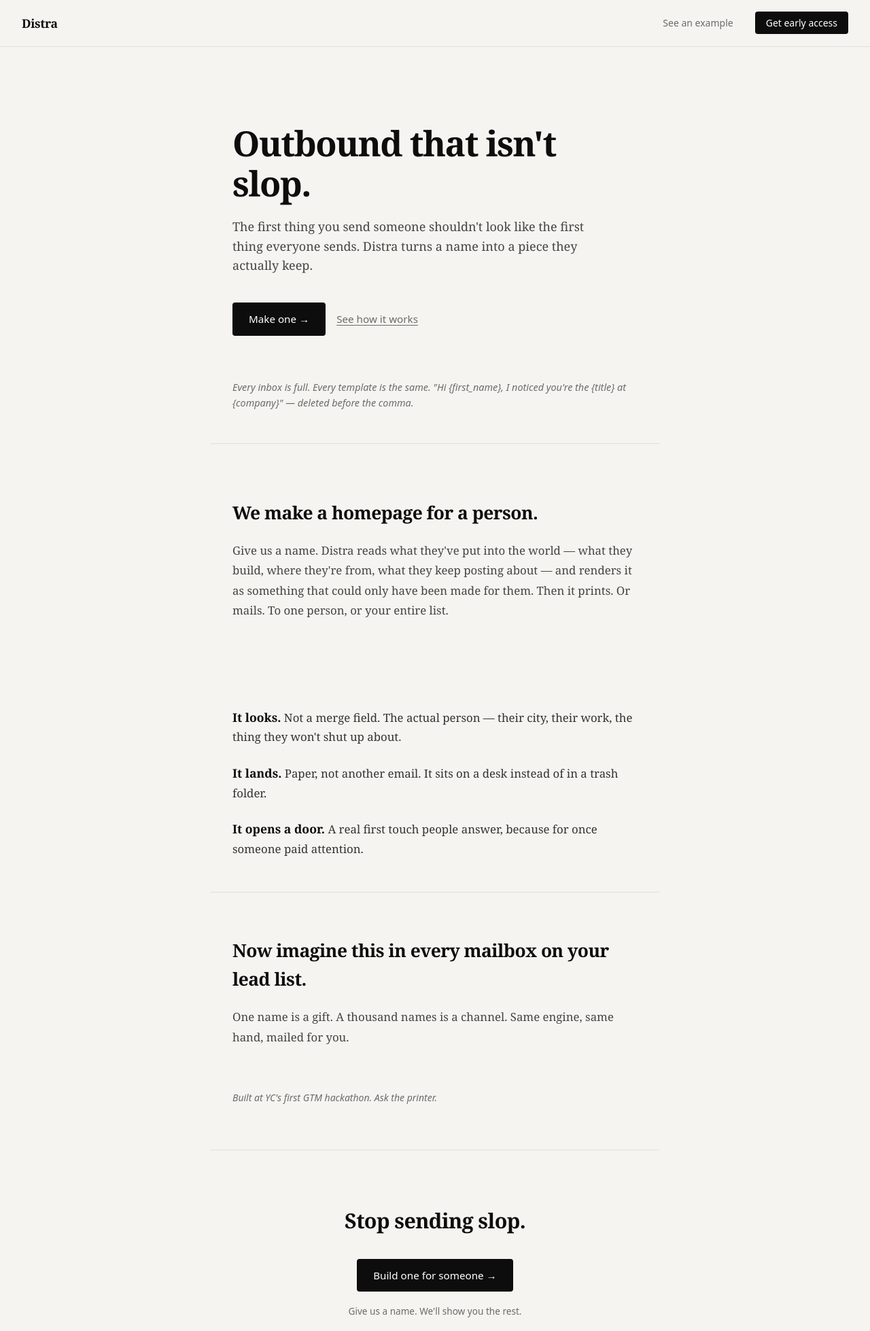
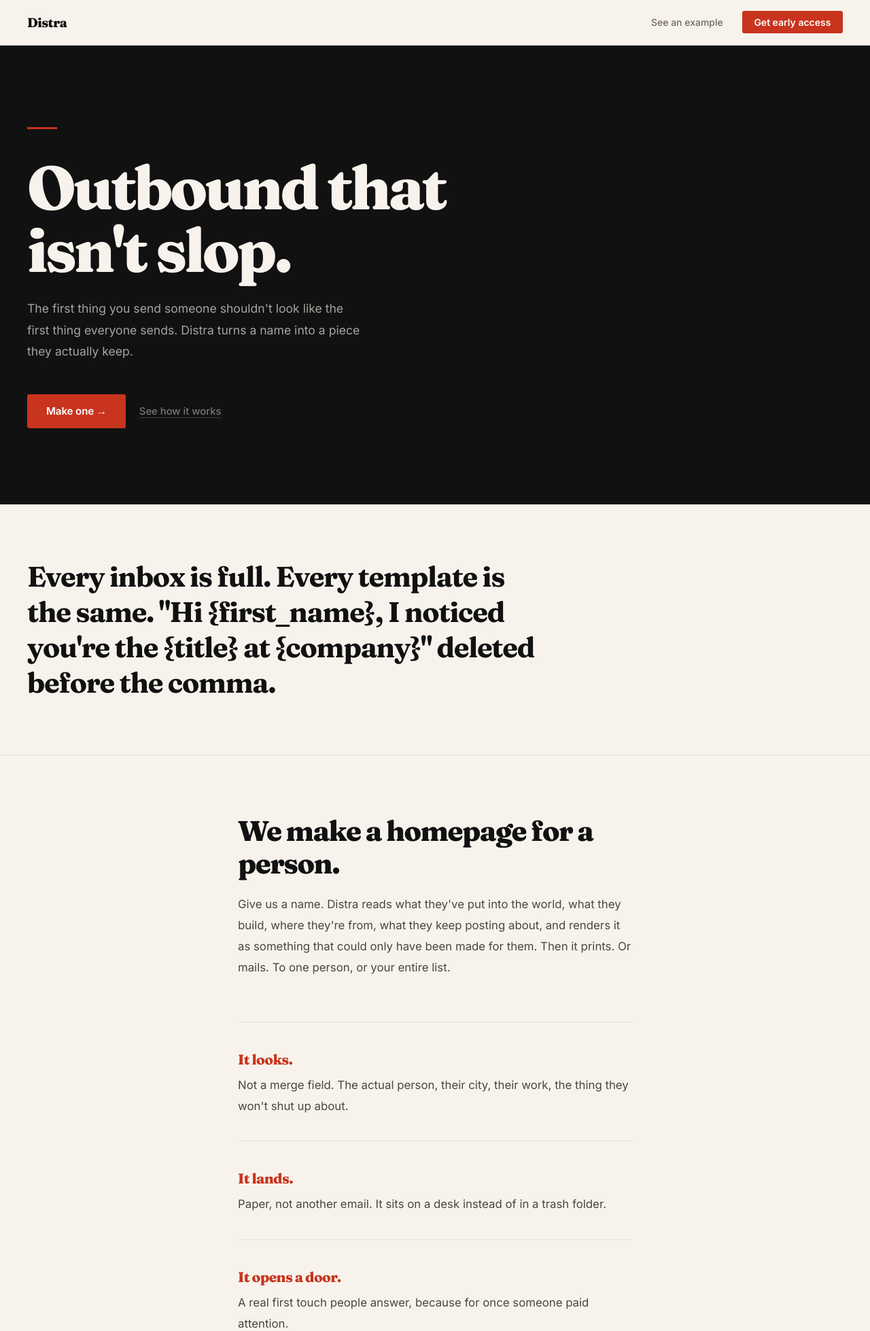
Before and after one commit to aidan-xyz/conjure2, a Flask app: page / in a window 1280 px wide. Shown: the top 1958 px of the page at 68% size. Run offline with Flask 3, Linux system fonts and the light colour scheme.

Commit message:
landing page edits

```diff
--- a/templates/index.html
+++ b/templates/index.html
@@ -4,238 +4,331 @@
     <meta charset="UTF-8" />
     <meta name="viewport" content="width=device-width, initial-scale=1.0" />
     <title>Distra — Outbound that isn't slop.</title>
+    <link rel="preconnect" href="https://fonts.googleapis.com" />
+    <link rel="preconnect" href="https://fonts.gstatic.com" crossorigin />
+    <link href="https://fonts.googleapis.com/css2?family=Fraunces:ital,opsz,wght@0,9..144,700;0,9..144,800;1,9..144,400&family=Inter:wght@400;500;600&display=swap" rel="stylesheet" />
     <style>
         *, *::before, *::after { box-sizing: border-box; margin: 0; padding: 0; }
 
         :root {
-            --black: #0d0d0d;
-            --off-white: #f5f4f0;
-            --mid: #6b6b6b;
-            --ink: #1a1a1a;
+            --cream: #f7f3ec;
+            --ink:   #111111;
+            --red:   #c8341e;
+            --mid:   #706860;
         }
 
+        html { scroll-behavior: smooth; }
+
         body {
-            font-family: "Georgia", serif;
-            background: var(--off-white);
+            font-family: "Inter", system-ui, sans-serif;
+            background: var(--cream);
             color: var(--ink);
             line-height: 1.6;
+            -webkit-font-smoothing: antialiased;
         }
 
         /* NAV */
         nav {
+            position: sticky;
+            top: 0;
+            z-index: 100;
+            background: var(--cream);
+            border-bottom: 1px solid rgba(0,0,0,0.09);
             display: flex;
             align-items: center;
             justify-content: space-between;
-            padding: 1.25rem 2rem;
-            border-bottom: 1px solid #e0dfd9;
+            padding: 1.1rem 2.5rem;
         }
 
         .nav-logo {
-            font-size: 1.1rem;
-            font-weight: 700;
-            letter-spacing: -0.02em;
-            color: var(--black);
+            font-family: "Fraunces", serif;
+            font-size: 1.2rem;
+            font-weight: 800;
+            letter-spacing: -0.03em;
+            color: var(--ink);
             text-decoration: none;
         }
 
         .nav-links {
             display: flex;
-            gap: 2rem;
+            gap: 1.75rem;
             align-items: center;
             list-style: none;
         }
 
         .nav-links a {
-            font-family: system-ui, sans-serif;
             font-size: 0.875rem;
+            font-weight: 500;
             color: var(--mid);
             text-decoration: none;
+            transition: color 0.15s;
         }
 
-        .nav-links a:hover { color: var(--black); }
+        .nav-links a:hover { color: var(--ink); }
 
         .nav-links .btn-nav {
-            background: var(--black);
-            color: #fff;
-            padding: 0.45rem 1rem;
-            border-radius: 4px;
+            background: var(--red);
+            color: #fff !important;
+            padding: 0.5rem 1.1rem;
+            border-radius: 3px;
+            font-weight: 600;
+            transition: background 0.15s;
         }
 
-        .nav-links .btn-nav:hover { background: #333; color: #fff; }
+        .nav-links .btn-nav:hover { background: #a82a14; }
 
-        /* SECTIONS */
+        /* BASE SECTION — narrow sections use this */
         section {
+            padding: 5rem 2.5rem;
+        }
+
+        .what,
+        .beats,
+        .proof,
+        .closer {
             max-width: 660px;
             margin: 0 auto;
-            padding: 5rem 2rem;
         }
 
-        /* HERO */
-        .hero { padding-top: 7rem; padding-bottom: 4rem; }
+        /* HERO — full-width dark */
+        .hero {
+            background: var(--ink);
+            padding: 7.5rem 2.5rem 7rem;
+        }
+
+        .hero::before {
+            content: '';
+            display: block;
+            width: 44px;
+            height: 3px;
+            background: var(--red);
+            margin-bottom: 2.5rem;
+        }
 
         .hero h1 {
-            font-size: clamp(2.2rem, 5vw, 3.2rem);
-            font-weight: 700;
-            letter-spacing: -0.03em;
-            line-height: 1.15;
-            color: var(--black);
-            margin-bottom: 1.25rem;
+            font-family: "Fraunces", serif;
+            font-size: clamp(3.2rem, 7vw, 5.75rem);
+            font-weight: 800;
+            letter-spacing: -0.045em;
+            line-height: 1.03;
+            color: var(--cream);
+            max-width: 720px;
+            margin-bottom: 1.5rem;
         }
 
         .hero p {
-            font-size: 1.125rem;
-            color: #444;
-            max-width: 520px;
-            margin-bottom: 2.5rem;
+            font-size: 1.1rem;
+            color: rgba(247,243,236,0.65);
+            max-width: 500px;
+            line-height: 1.78;
+            margin-bottom: 3rem;
         }
 
-        .btn-group { display: flex; gap: 1rem; align-items: center; flex-wrap: wrap; }
+        .btn-group {
+            display: flex;
+            gap: 1.25rem;
+            align-items: center;
+            flex-wrap: wrap;
+        }
 
         .btn-primary {
-            background: var(--black);
+            background: var(--red);
             color: #fff;
-            padding: 0.75rem 1.5rem;
-            border-radius: 4px;
-            font-family: system-ui, sans-serif;
+            padding: 0.8rem 1.75rem;
+            border-radius: 3px;
             font-size: 0.95rem;
+            font-weight: 600;
             text-decoration: none;
+            letter-spacing: -0.01em;
             transition: background 0.15s;
         }
 
-        .btn-primary:hover { background: #333; }
+        .btn-primary:hover { background: #a82a14; }
 
         .btn-secondary {
-            font-family: system-ui, sans-serif;
-            font-size: 0.95rem;
-            color: var(--mid);
+            font-size: 0.925rem;
+            font-weight: 500;
+            color: rgba(247,243,236,0.45);
             text-decoration: underline;
-            text-underline-offset: 3px;
+            text-underline-offset: 4px;
+            text-decoration-color: rgba(247,243,236,0.2);
+            transition: color 0.15s;
         }
 
-        .btn-secondary:hover { color: var(--black); }
+        .btn-secondary:hover {
+            color: rgba(247,243,236,0.85);
+            text-decoration-color: rgba(247,243,236,0.45);
+        }
 
-        /* PROBLEM LINE */
+        /* PROBLEM — full-width interlude */
         .problem {
-            padding-top: 0;
-            padding-bottom: 3rem;
-            border-bottom: 1px solid #e0dfd9;
+            background: var(--cream);
+            border-top: none;
+            border-bottom: 1px solid rgba(0,0,0,0.08);
+            padding: 5rem 2.5rem;
         }
 
         .problem p {
-            font-family: system-ui, sans-serif;
-            font-size: 0.9rem;
-            color: var(--mid);
-            font-style: italic;
+            font-family: "Fraunces", serif;
+            font-size: clamp(1.6rem, 3.5vw, 2.6rem);
+            font-weight: 700;
+            letter-spacing: -0.03em;
+            line-height: 1.25;
+            color: var(--ink);
+            max-width: 760px;
         }
 
         /* WHAT IT IS */
+        .what {
+            padding-top: 5.5rem;
+            padding-bottom: 4rem;
+        }
+
         .what h2 {
-            font-size: 1.65rem;
-            font-weight: 700;
-            letter-spacing: -0.02em;
+            font-family: "Fraunces", serif;
+            font-size: clamp(1.85rem, 3.5vw, 2.6rem);
+            font-weight: 800;
+            letter-spacing: -0.035em;
+            line-height: 1.15;
+            color: var(--ink);
             margin-bottom: 1.25rem;
-            color: var(--black);
         }
 
         .what p {
             font-size: 1.05rem;
-            color: #444;
-            line-height: 1.75;
+            color: #4a4540;
+            line-height: 1.85;
         }
 
         /* THREE BEATS */
-        .beats { padding-top: 3rem; padding-bottom: 3rem; }
+        .beats {
+            padding-top: 0;
+            padding-bottom: 5rem;
+        }
 
         .beats ul {
             list-style: none;
-            display: flex;
-            flex-direction: column;
-            gap: 1.5rem;
+            border-top: 1px solid rgba(0,0,0,0.1);
         }
 
         .beats li {
+            padding: 2.25rem 0;
+            border-bottom: 1px solid rgba(0,0,0,0.08);
             font-size: 1.05rem;
-            color: #333;
-            line-height: 1.7;
+            color: #4a4540;
+            line-height: 1.82;
         }
 
         .beats li strong {
-            color: var(--black);
-            font-size: 1.1rem;
+            font-family: "Fraunces", serif;
+            font-size: 1.3rem;
+            font-weight: 800;
+            letter-spacing: -0.03em;
+            color: var(--red);
+            display: block;
+            margin-bottom: 0.2rem;
         }
 
-        /* SCALE */
+        /* SCALE — full-width dark */
         .scale {
-            border-top: 1px solid #e0dfd9;
-            padding-top: 4rem;
-            padding-bottom: 4rem;
+            background: var(--ink);
+            text-align: center;
+            padding: 6.5rem 2.5rem;
+        }
+
+        .scale::before {
+            content: '';
+            display: block;
+            width: 44px;
+            height: 3px;
+            background: var(--red);
+            margin: 0 auto 2.5rem;
         }
 
         .scale h2 {
-            font-size: 1.65rem;
-            font-weight: 700;
-            letter-spacing: -0.02em;
-            margin-bottom: 1.25rem;
-            color: var(--black);
+            font-family: "Fraunces", serif;
+            font-size: clamp(1.85rem, 3.5vw, 2.6rem);
+            font-weight: 800;
+            letter-spacing: -0.035em;
+            line-height: 1.18;
+            color: var(--cream);
+            max-width: 560px;
+            margin: 0 auto 1.25rem;
         }
 
         .scale p {
             font-size: 1.05rem;
-            color: #444;
-            line-height: 1.75;
+            color: rgba(247,243,236,0.6);
+            max-width: 440px;
+            margin: 0 auto;
+            line-height: 1.78;
         }
 
-        /* SOCIAL PROOF */
+        /* PROOF */
         .proof {
-            padding-top: 0;
-            padding-bottom: 4rem;
+            padding-top: 3rem;
+            padding-bottom: 3rem;
+            text-align: center;
+            border-bottom: 1px solid rgba(0,0,0,0.08);
         }
 
         .proof p {
-            font-family: system-ui, sans-serif;
             font-size: 0.875rem;
+            font-style: italic;
             color: var(--mid);
-            font-style: italic;
         }
 
         /* CLOSER */
         .closer {
-            border-top: 1px solid #e0dfd9;
+            padding-top: 7rem;
+            padding-bottom: 7rem;
             text-align: center;
-            padding-top: 5rem;
-            padding-bottom: 5rem;
         }
 
         .closer h2 {
-            font-size: 1.9rem;
-            font-weight: 700;
-            letter-spacing: -0.02em;
-            margin-bottom: 2rem;
-            color: var(--black);
+            font-family: "Fraunces", serif;
+            font-size: clamp(2.4rem, 5.5vw, 3.75rem);
+            font-weight: 800;
+            letter-spacing: -0.045em;
+            line-height: 1.06;
+            color: var(--ink);
+            margin-bottom: 2.5rem;
         }
 
         .closer .btn-group { justify-content: center; }
 
+        .closer .btn-primary {
+            font-size: 1rem;
+            padding: 0.9rem 2.25rem;
+        }
+
         .under-button {
-            margin-top: 1.1rem;
-            font-family: system-ui, sans-serif;
+            margin-top: 1.25rem;
             font-size: 0.85rem;
+            font-style: italic;
             color: var(--mid);
         }
 
         /* FOOTER */
         footer {
-            border-top: 1px solid #e0dfd9;
-            padding: 1.5rem 2rem;
+            background: var(--ink);
+            padding: 1.75rem 2.5rem;
             display: flex;
             justify-content: space-between;
             align-items: center;
         }
 
         footer span {
-            font-family: system-ui, sans-serif;
             font-size: 0.8rem;
-            color: #aaa;
+            color: rgba(247,243,236,0.3);
+        }
+
+        footer span:first-child {
+            font-family: "Fraunces", serif;
+            font-weight: 700;
+            font-size: 0.95rem;
+            letter-spacing: -0.02em;
+            color: rgba(247,243,236,0.65);
         }
     </style>
 </head>
@@ -259,17 +352,17 @@
     </section>
 
     <section class="problem">
-        <p>Every inbox is full. Every template is the same. "Hi {first_name}, I noticed you're the {title} at {company}" — deleted before the comma.</p>
+        <p>Every inbox is full. Every template is the same. "Hi {first_name}, I noticed you're the {title} at {company}" deleted before the comma.</p>
     </section>
 
     <section class="what">
         <h2>We make a homepage for a person.</h2>
-        <p>Give us a name. Distra reads what they've put into the world — what they build, where they're from, what they keep posting about — and renders it as something that could only have been made for them. Then it prints. Or mails. To one person, or your entire list.</p>
+        <p>Give us a name. Distra reads what they've put into the world, what they build, where they're from, what they keep posting about, and renders it as something that could only have been made for them. Then it prints. Or mails. To one person, or your entire list.</p>
     </section>
 
     <section class="beats">
         <ul>
-            <li><strong>It looks.</strong> Not a merge field. The actual person — their city, their work, the thing they won't shut up about.</li>
+            <li><strong>It looks.</strong> Not a merge field. The actual person, their city, their work, the thing they won't shut up about.</li>
             <li><strong>It lands.</strong> Paper, not another email. It sits on a desk instead of in a trash folder.</li>
             <li><strong>It opens a door.</strong> A real first touch people answer, because for once someone paid attention.</li>
         </ul>
```
